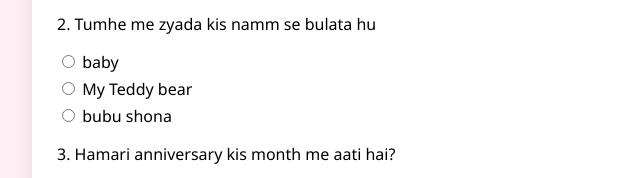
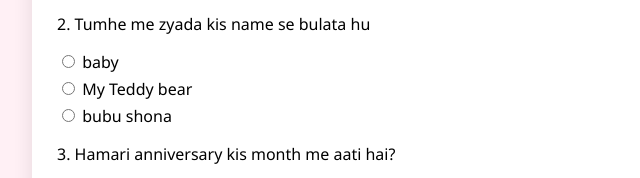
Before and after one commit to SalmanBhagat/surprise, a plain HTML site: page index.html in a window 1280 px wide. Shown: the part 248-426 px from the top of the page, 283-923 px from the left. Drawn offline with Linux system fonts and the light colour scheme.

Commit message:
update code

```diff
--- a/index.html
+++ b/index.html
@@ -19,7 +19,7 @@
       </div>
 
       <div class="question">
-        <p>2. Tumhe me zyada kis namm se bulata hu</p>
+        <p>2. Tumhe me zyada kis name se bulata hu</p>
         <label><input type="radio" name="q2" value="a" /> baby</label>
         <label><input type="radio" name="q2" value="b" /> My Teddy bear</label>
         <label><input type="radio" name="q2" value="c" /> bubu shona</label>
```
